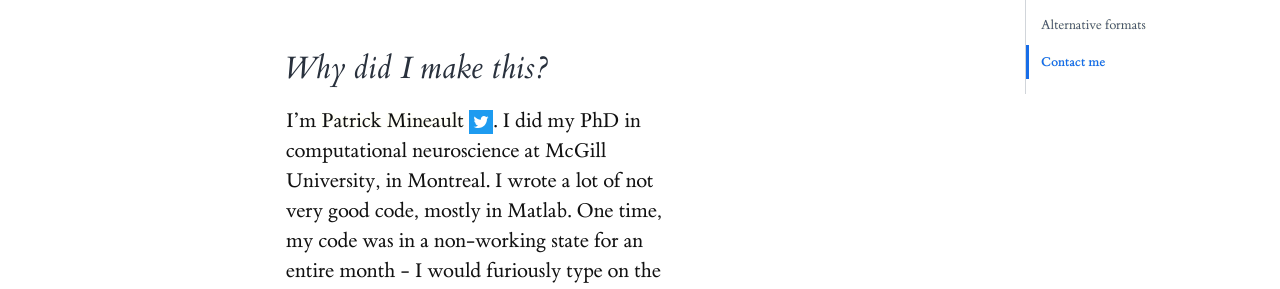
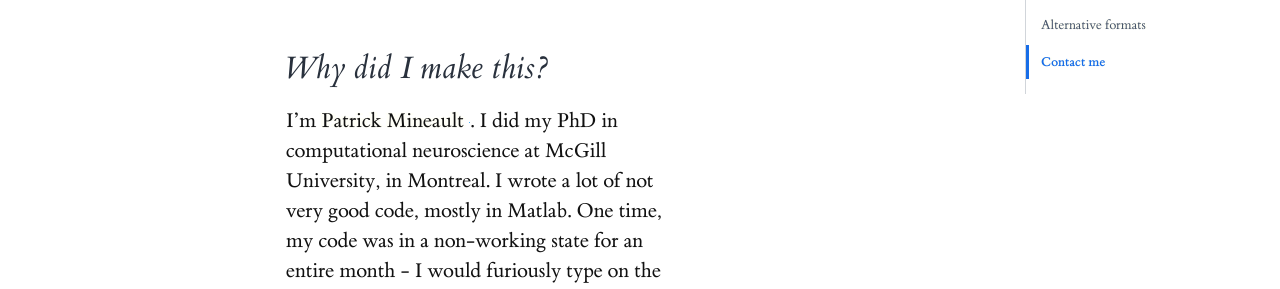
Before and after one commit to patrickmineault/codebook, a Jupyter Book: the page built from index.md, in a window 1280 px wide and 900 px high, scrolled down 2682 px. Shown: the part 150-439 px from the top of the window. Built offline with Jupyter Book 1.0.4 settings and Sphinx 7.4.7 and the Sphinx Book theme 1.1.4, drawn with Linux system fonts in a browser that asks for light colours.

Commit message:
Hide Twitter

```diff
--- a/index.md
+++ b/index.md
@@ -31,7 +31,7 @@ Some of the examples I use are neuroscience-inspired - but neuroscience backgrou
 
 ## Why did I make this?
 
-I'm [Patrick Mineault](https://xcorr.net) <a href='https://twitter.com/patrickmineault'><img height='24' width="24" src='figures/twitter.svg' alt='Twitter' style="width:24px; display:none" /></a>. I did my PhD in computational neuroscience at McGill University, in Montreal. I wrote a lot of not very good code, mostly in Matlab. One time, my code was in a non-working state for an entire month - I would furiously type on the keyboard all day in the hopes it would eventually work, and it didn't. It made me sad. But I managed to graduate. Then I did a postdoc. More of the same.
+I'm [Patrick Mineault](https://xcorr.net) <img height='1' width="1" src='figures/twitter.svg' alt='Twitter' style="width:24px; display:none" />. I did my PhD in computational neuroscience at McGill University, in Montreal. I wrote a lot of not very good code, mostly in Matlab. One time, my code was in a non-working state for an entire month - I would furiously type on the keyboard all day in the hopes it would eventually work, and it didn't. It made me sad. But I managed to graduate. Then I did a postdoc. More of the same.
 
 Eventually, I decided to properly study CS. I studied data structures, algorithms and software engineering practices, and I got a big-boy job as a software engineer at Google in California. It was then that I learned the error of my ways. I had lost time during my research days because I didn't know how to organize and write code that didn't self-destruct out of spite. But this is fixable! With knowledge!
 
```
